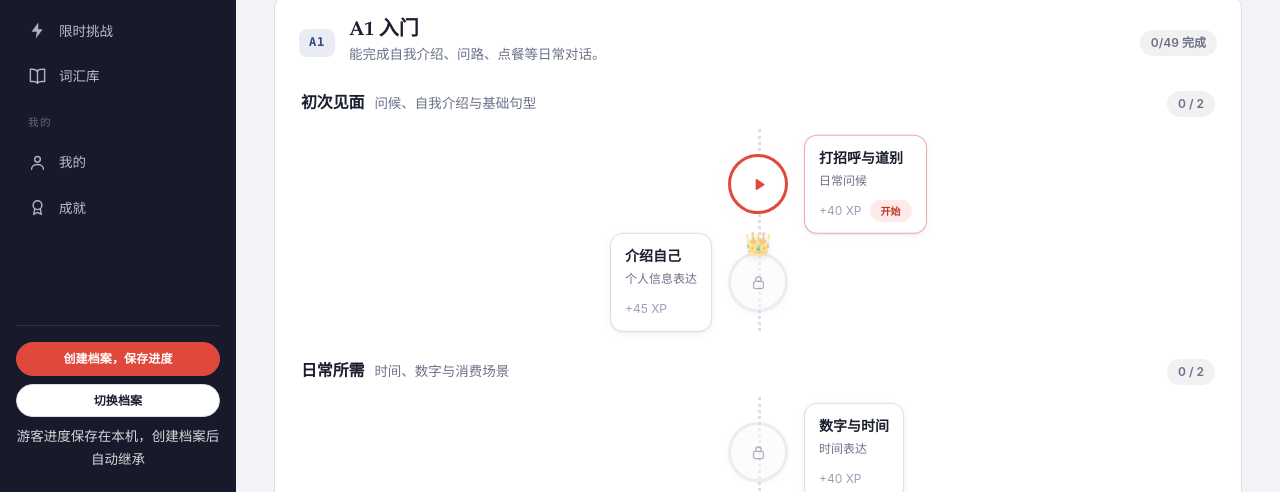
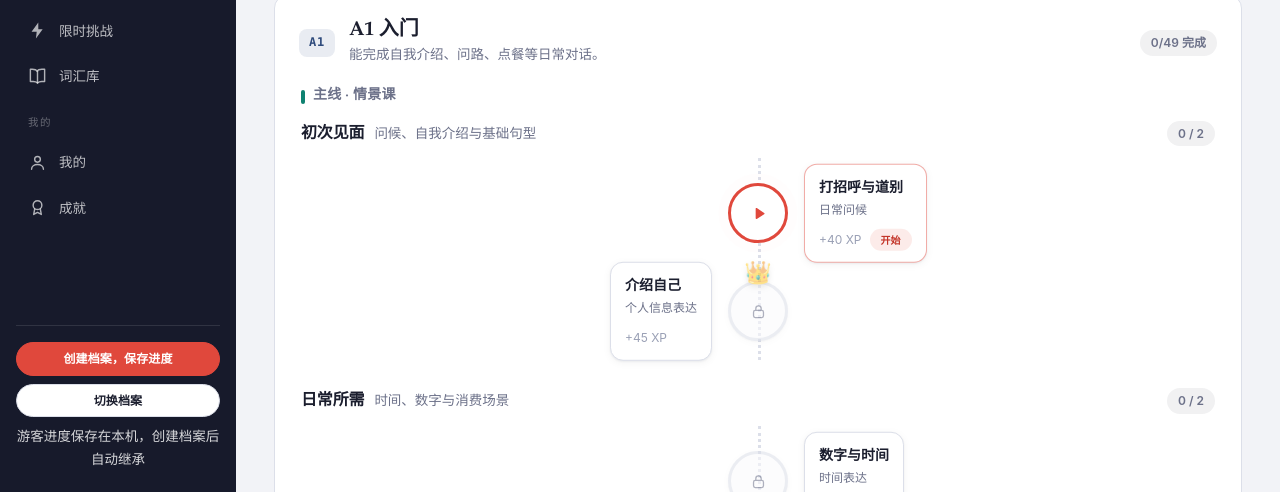
Before and after one commit to bosswenwu/lingua, a plain HTML site: page index.html in a window 1280 px wide. Both pictures are taken after a click on the button "先逛逛课程". Shown: the part 308-800 px from the top of the page. Drawn offline with Linux system fonts and the light colour scheme.

Commit message:
课程目录：主线情景课与自动生成词汇课分区展示
- js/data.js：为每个被索引的 unit 标记来源 unit.group（手写课程 = main，data/{lang}/{level}.json 生成的课程 = ext）
- js/views.js：课程目录按来源分两节渲染「主线 · 情景课」与「词汇扩展」，空节不渲染，课时节点/解锁状态/完成计数均保持不变
- css/app.css：新增 .pm-group / .pm-group-head 分组标题样式
- tests/run.js：新增「课程目录按来源分节」用例
- 验收：tests 80/80；首页同步 JS 201.2KB；浏览器实测 A1 块主线 8 课时 / 词汇扩展 41 课时，生成课可正常进入

```diff
--- a/css/app.css
+++ b/css/app.css
@@ -828,6 +828,10 @@ ul{margin:0;padding:0;list-style:none}
 .q-reward{flex:none;font-size:12px}
 
 /* ---- 课程路径地图 ---- */
+.pm-group{margin-bottom:4px}
+.pm-group+.pm-group{margin-top:16px;padding-top:12px;border-top:1px dashed var(--line)}
+.pm-group-head{display:flex;align-items:center;gap:8px;font-family:var(--font-display);font-size:14px;font-weight:700;color:var(--muted);letter-spacing:.02em;padding:6px 2px 0}
+.pm-group-head::before{content:"";width:4px;height:14px;border-radius:var(--r-pill);background:var(--jade);flex:none}
 .pm-unit{margin-bottom:6px}
 .pm-unit-head{display:flex;align-items:baseline;gap:10px;padding:12px 2px 2px}
 .pm-unit-head h3{font-size:16px}
--- a/js/data.js
+++ b/js/data.js
@@ -220,6 +220,8 @@
       if (real) {
         (real.levels || []).forEach(function (level) {
           (level.units || []).forEach(function (unit) {
+            /* 来源标记：手写单元默认 main，生成单元已在 applyGenLevel 标记为 ext */
+            if (!unit.group) unit.group = "main";
             (unit.lessons || []).forEach(function (lesson) {
               if (INDEX[lesson.id]) return; // 去重保护
               lesson._lang = code;
@@ -339,7 +341,10 @@
       target = { id: json.id, name: json.name, badge: json.badge, target: json.target, goal: json.goal, units: [] };
       lang.levels.push(target);
     }
-    (json.units || []).forEach(function (u) { target.units.push(u); });
+    (json.units || []).forEach(function (u) {
+      u.group = "ext";   // 生成单元来源标记
+      target.units.push(u);
+    });
   }
 
   /* 确保某语言的某个级别（生成数据）已加载，幂等 */
--- a/js/views.js
+++ b/js/views.js
@@ -441,8 +441,7 @@
         '<div class="pm-sub">' + esc(ls.focus) + "</div>" + meta + "</div></div>";
     }
 
-    var levelsHtml = lang.levels.map(function (level) {
-      var units = level.units.map(function (unit) {
+    function unitHtml(unit) {
       var rows = unit.lessons.map(function (ls, li) {
         return pmNode(ls, li === unit.lessons.length - 1);
       }).join("");
@@ -452,7 +451,19 @@
         '<span class="tiny muted">' + esc(unit.theme) + "</span>" +
         '<span class="chip chip-plain" style="margin-left:auto">' + unitDone + " / " + unit.lessons.length + "</span></div>" +
         '<div class="pm-track">' + rows + "</div></div>";
-      }).join("");
+    }
+
+    /* 按来源分节：手写「情景课」与自动生成的「词汇扩展」分开呈现 */
+    function groupHtml(heading, list) {
+      if (!list.length) return "";
+      return '<div class="pm-group"><div class="pm-group-head">' + heading + "</div>" +
+        list.map(unitHtml).join("") + "</div>";
+    }
+
+    var levelsHtml = lang.levels.map(function (level) {
+      var mainUnits = level.units.filter(function (un) { return un.group === "main"; });
+      var extUnits = level.units.filter(function (un) { return un.group === "ext"; });
+      var units = groupHtml("主线 · 情景课", mainUnits) + groupHtml("词汇扩展", extUnits);
 
       var doneCount = level.units.reduce(function (a, un) {
         return a + un.lessons.filter(function (l) { return st.lessons[l.id] && st.lessons[l.id].done; }).length;
```
Also changed, not shown: tests/run.js (+17 -0 lines). Lines whose indentation alone changed are shown as unchanged.
